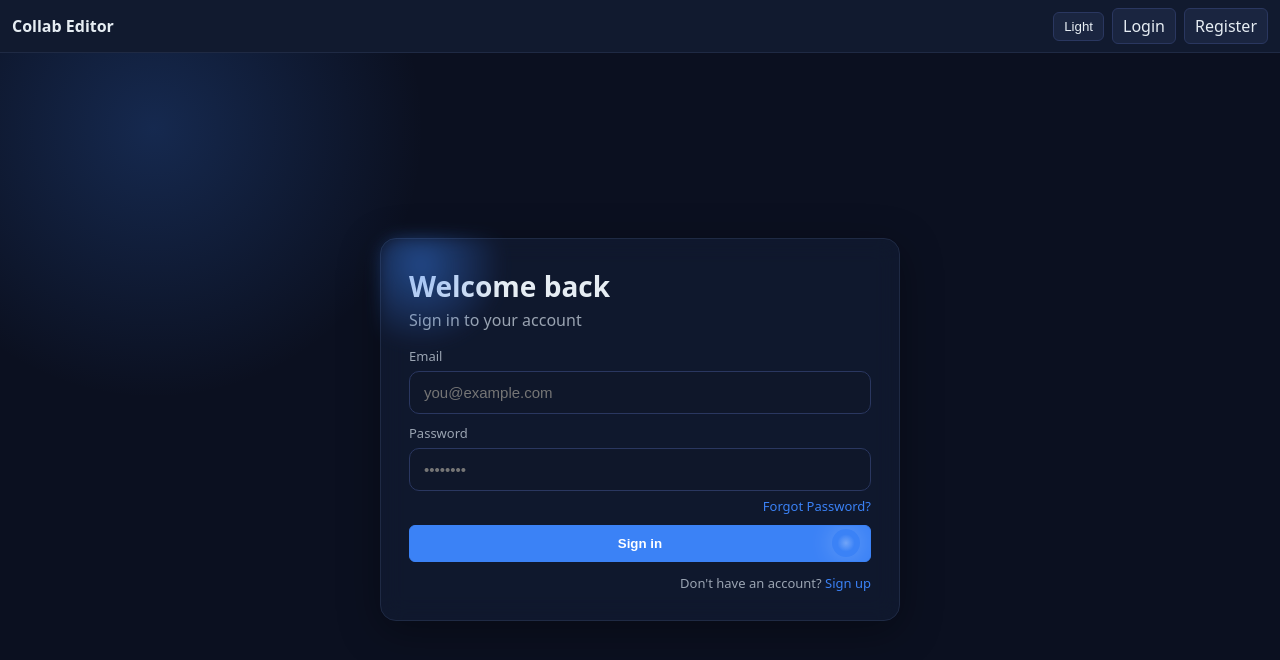
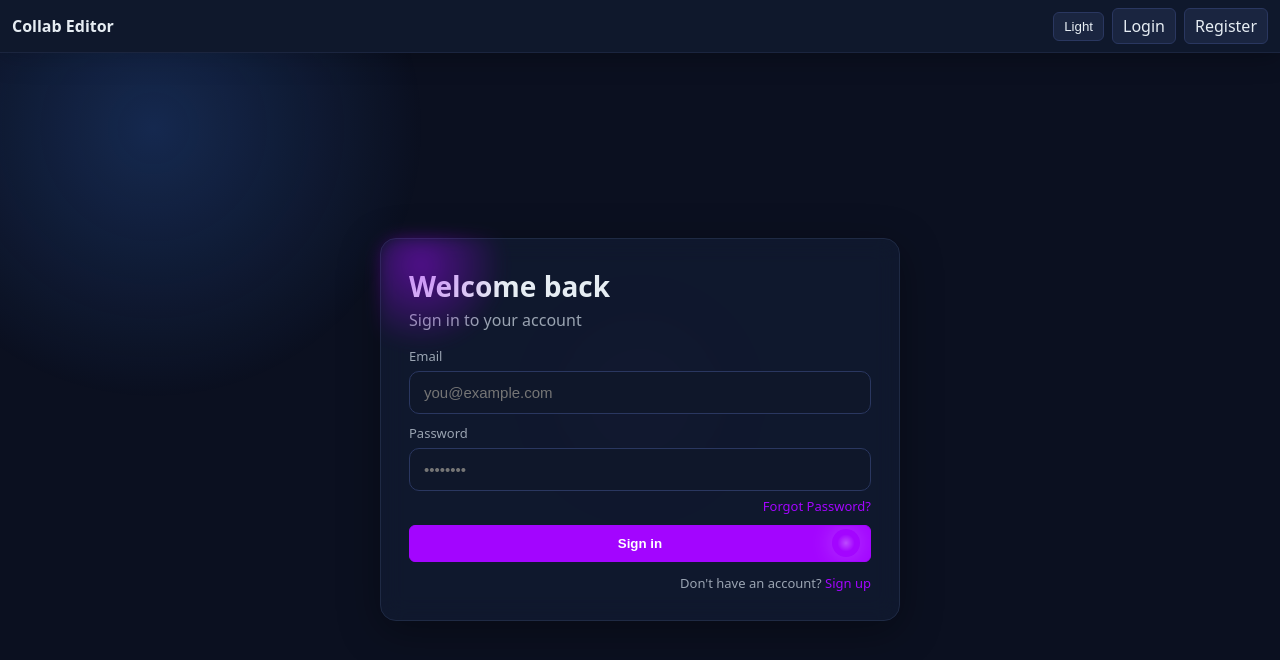
Before and after one commit to itsA-D/Collaborative-Code-Editor, a React (Vite) app in the folder client/: page /login in a window 1280 px wide. Shown: the top 660 px of the page. Built offline with nearby package versions, Linux system fonts and the light colour scheme; no server answers.

Commit message:
feat: ui improvement

```diff
--- a/client/src/main.tsx
+++ b/client/src/main.tsx
@@ -4,6 +4,18 @@ import { BrowserRouter } from 'react-router-dom';
 import App from './App';
 import './styles.css';
 import { AuthProvider } from './state/AuthContext';
+
+// global cursor glow driver (keeps UI logic intact)
+let __raf = 0;
+window.addEventListener('pointermove', (e) => {
+  const x = e.clientX;
+  const y = e.clientY;
+  if (__raf) cancelAnimationFrame(__raf);
+  __raf = requestAnimationFrame(() => {
+    document.body.style.setProperty('--mx', x + 'px');
+    document.body.style.setProperty('--my', y + 'px');
+  });
+}, { passive: true });
 
 ReactDOM.createRoot(document.getElementById('root')!).render(
   <React.StrictMode>
--- a/client/src/styles.css
+++ b/client/src/styles.css
@@ -3,7 +3,7 @@
   --panel: #111a2f;
   --text: #e6edf3;
   --muted: #9aa4b2;
-  --accent: #3b82f6;
+  --accent: #a305ff;
   --danger: #ef4444;
   --border: #1f2a44;
   --control-bg: #0f172a;
@@ -11,6 +11,9 @@
   --button-bg: #1a2540;
   --button-border: #2a3760;
   --preview-bg: #0b1020;
+  --glass-panel: color-mix(in srgb, var(--panel) 84%, transparent);
+  --glow: rgba(167, 30, 222, 0.22);
+  --shadow-lg: 0 12px 40px rgba(0,0,0,0.45);
 }
 
 /* Light theme */
@@ -18,9 +21,9 @@ html[data-theme="light"] {
   --bg: #f6f8fa;
   --panel: #ffffff;
   --text: #0c1117;
-  --muted: #6b7280;
-  --accent: #2563eb;
-  --danger: #dc2626;
+  --muted: #566a91;
+  --accent: #a974ffcd;
+  --danger: #ff3604c3;
   --border: #d0d7de;
   --control-bg: #ffffff;
   --control-border: #d0d7de;
@@ -32,7 +35,7 @@ html[data-theme="light"] {
 * { box-sizing: border-box; }
 body, html, #root { margin: 0; height: 100%; background: var(--bg); color: var(--text); font-family: ui-sans-serif, system-ui, -apple-system, Segoe UI, Roboto, Ubuntu, Cantarell, Noto Sans, Arial; }
 
-.app { display: flex; flex-direction: column; height: 100%; }
+.app { display: flex; flex-direction: column; height: 100%; position: relative; z-index: 1; }
 .topbar { display: flex; align-items: center; gap: 8px; padding: 8px 12px; background: var(--panel); border-bottom: 1px solid var(--border); }
 .brand { color: var(--text); text-decoration: none; font-weight: 700; }
 .spacer { flex: 1; }
@@ -115,3 +118,57 @@ html[data-theme="light"] .auth-card { box-shadow: 0 10px 30px rgba(0,0,0,0.08);
 /* Typing indicators */
 .typing-indicators { display:flex; gap:6px; min-height: 22px; margin: 4px 0 8px; flex-wrap: wrap; }
 .typing-pill { padding: 2px 8px; border-radius: 999px; border: 1px solid var(--control-border); background: var(--control-bg); font-size: 12px; }
+
+/* Ambient background for editor pages */
+.editor-layout { position: relative; }
+.editor-layout::before { content:''; position: fixed; inset: -20%; pointer-events: none; z-index: 0; filter: blur(32px); opacity: .75; background:
+  radial-gradient(900px 520px at 10% -10%, color-mix(in srgb, var(--accent) 20%, transparent), transparent 60%),
+  radial-gradient(900px 520px at 110% 0%, color-mix(in srgb, var(--accent) 12%, transparent), transparent 60%);
+}
+
+/* Cursor hover glow — placed behind UI and aligned 1:1 with cursor */
+body::before { content:''; position: fixed; inset: 0; pointer-events: none; z-index: 0; filter: blur(26px); opacity: .85; background:
+  radial-gradient(180px 180px at var(--mx, 50%) var(--my, 50%), var(--glow), rgba(59,130,246,0) 60%);
+}
+html[data-theme="light"] body::before { background:
+  radial-gradient(180px 180px at var(--mx, 50%) var(--my, 50%), rgba(37,99,235,0.18), rgba(37,99,235,0) 60%);
+}
+
+/* Glassmorphism polish */
+.topbar { backdrop-filter: blur(12px); background: color-mix(in srgb, var(--panel) 86%, transparent); border-bottom-color: color-mix(in srgb, var(--border) 80%, transparent); box-shadow: 0 6px 24px rgba(0,0,0,0.25); }
+.editor-toolbar { backdrop-filter: blur(12px); background: color-mix(in srgb, var(--panel) 86%, transparent); border-bottom-color: color-mix(in srgb, var(--border) 80%, transparent); }
+.card { position: relative; background: var(--glass-panel); border-color: color-mix(in srgb, var(--border) 80%, transparent); box-shadow: var(--shadow-lg); }
+.card::before { content:''; position:absolute; inset:0; border-radius: inherit; pointer-events:none; background:
+  linear-gradient(180deg, rgba(255,255,255,0.06), rgba(255,255,255,0) 40%);
+  opacity:.7;
+}
+
+/* Buttons & controls */
+.btn { transition: transform .12s ease, box-shadow .2s ease, border-color .2s ease, background-color .2s ease; }
+.btn:hover { transform: translateY(-1px); box-shadow: 0 10px 24px rgba(0,0,0,0.28), 0 0 0 1px color-mix(in srgb, var(--accent) 40%, transparent) inset; border-color: color-mix(in srgb, var(--accent) 60%, transparent); }
+.btn:active { transform: translateY(0); box-shadow: 0 4px 12px rgba(0,0,0,0.24); }
+
+/* Tabs */
+.tabs { padding: 4px; background: color-mix(in srgb, var(--control-bg) 80%, transparent); border: 1px solid var(--control-border); border-radius: 10px; }
+.tab { background: transparent; border-color: transparent; color: var(--text); }
+.tab:hover { background: color-mix(in srgb, var(--button-bg) 70%, transparent); border-color: color-mix(in srgb, var(--accent) 40%, transparent); }
+.tab.active { background: color-mix(in srgb, var(--button-bg) 90%, transparent); border-color: var(--accent); }
+
+/* Editor split */
+.editor-main { gap: 12px; padding: 12px; }
+.preview { border: 1px solid var(--border); background: var(--preview-bg); box-shadow: 0 10px 24px rgba(0,0,0,0.24) inset; }
+
+/* Pen cards */
+.pen-card { background: var(--glass-panel); border-color: color-mix(in srgb, var(--border) 70%, transparent); box-shadow: 0 8px 28px rgba(0,0,0,0.30); }
+.pen-card:hover { border-color: var(--accent); transform: translateY(-2px); box-shadow: 0 12px 34px rgba(0,0,0,0.34); }
+
+/* Light theme refinements */
+html[data-theme="light"] .topbar,
+html[data-theme="light"] .editor-toolbar { background: color-mix(in srgb, var(--panel) 94%, transparent); }
+html[data-theme="light"] .card { box-shadow: 0 8px 28px rgba(0,0,0,0.10); }
+
+/* Keep code environment clean: force solid background for Monaco editor */
+.monaco-editor,
+.monaco-editor .overflow-guard,
+.monaco-editor .monaco-editor-background,
+.monaco-editor .margin { background: var(--control-bg) !important; }
```
Also changed, not shown: 1 other file (tests, documents, lock files or other folders).
